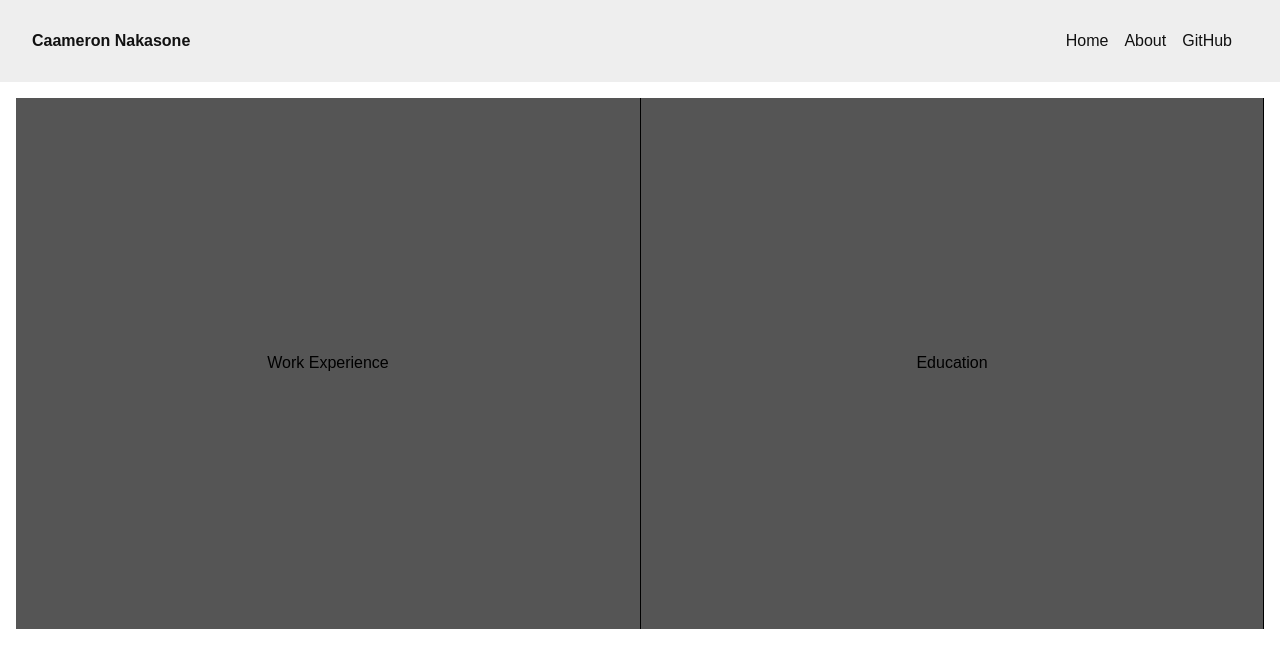
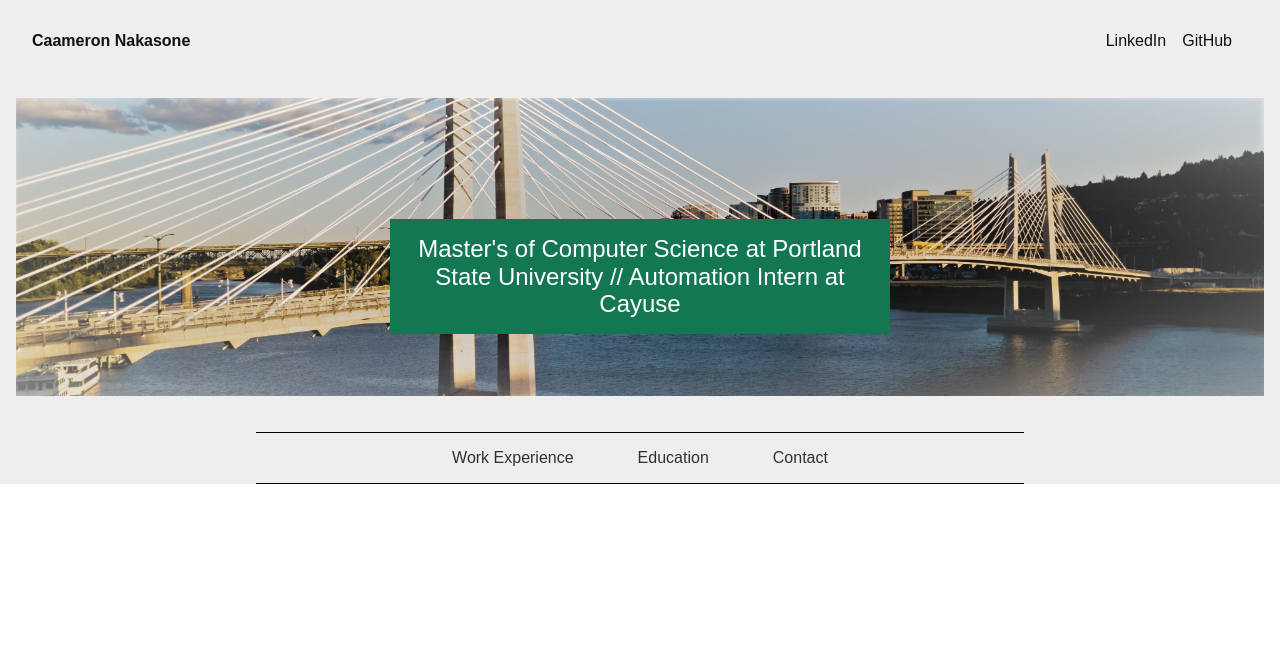
Before and after one commit to caameron/portfolio-gatsby, a Gatsby site: page / in a window 1280 px wide. Built offline with nearby package versions, Linux system fonts and the light colour scheme; Gatsby itself is replaced by a stand-in of ours; a small style sheet from the web is missing.

Commit message:
header and navbars setup

```diff
--- a/gatsby-browser.js
+++ b/gatsby-browser.js
@@ -1,2 +1,3 @@
 import "./src/layouts/tachyons/css/tachyons.css"
 import "./node_modules/tachyons-animate/css/tachyons-animate.css"
+import "./src/layouts/tachyons/css/portfolio.css"
--- /dev/null
+++ b/src/components/contentContainer.js
@@ -0,0 +1,6 @@
+import React from 'react'
+
+export default () => (
+    <div class="center ma4">
+    </div>
+)
--- /dev/null
+++ b/src/components/contentNav.js
@@ -0,0 +1,11 @@
+import React from 'react';
+
+export default () => (
+    <div>
+         <nav class="bt bb tc mw7 center mt4">
+            <a class="f6 f5-l link bg-animate black-80 hover-bg-lightest-blue dib pa3 ph4-l" href="/">Work Experience</a>
+            <a class="f6 f5-l link bg-animate black-80 hover-bg-light-green dib pa3 ph4-l" href="/portfolio">Education</a>
+            <a class="f6 f5-l link bg-animate black-80 hover-bg-light-yellow dib pa3 ph4-l" href="/contact">Contact</a>
+         </nav>
+    </div>
+)
--- a/src/components/header.js
+++ b/src/components/header.js
@@ -1,6 +1,13 @@
 import React from 'react'
+import picture from "../../pictures/bridge-2.jpg"
 
 export default() => (
-
+  <div class="center dt w-100 headerPort">
+    <img src={picture} alt="header Photo"/>
+    <div class="overImage black w-40 pa3 bg-dark-green white tc">
+      Master's of Computer Science at Portland State University
+      // Automation Intern at Cayuse
+    </div>
+  </div>
 
 )
--- a/src/components/navbar.js
+++ b/src/components/navbar.js
@@ -4,8 +4,7 @@ export default () => (
     <nav class="pa3 pa4-ns flex justify-between bg-light-gray">
       <a class="link dim near-black b f6 f5-ns dib mr3 tl" href="#" title="Name">Caameron Nakasone</a>
       <div>
-         <a class="link dim near-black    f6 f5-ns dib mr3 tr" href="#" title="Home">Home</a>
-         <a class="link dim near-black    f6 f5-ns dib mr3 tr" href="#" title="About">About</a>
+         <a class="link dim near-black    f6 f5-ns dib mr3 tr" href="#" title="About">LinkedIn</a>
          <a class="link dim near-black    f6 f5-ns dib mr3 tr" href="#" title="Store">GitHub</a>
       </div>
     </nav>
--- a/src/components/verticalBody.js
+++ /dev/null
@@ -1,14 +0,0 @@
-import React from 'react'
-
-export default () => (
-    <div class="dt dt--fixed center ma2">
-        <div class="dtc tc pv7 bg-mid-gray">
-            Work Experience
-        </div>
-        <div class="dtc tc pv7 bl br bg-mid-gray">
-            Education
-        </div>
-
-
-    </div>
-)
--- /dev/null
+++ b/src/layouts/tachyons/css/portfolio.css
@@ -0,0 +1,13 @@
+
+.headerPort {
+    position: relative;
+}
+
+.overImage {
+    position: absolute;
+    top: 40%;
+    left: 30%;
+    font-family: Quicksand,sans-serif;
+    font-size: 1.5rem;
+
+}
--- a/src/pages/index.js
+++ b/src/pages/index.js
@@ -1,14 +1,17 @@
 import React from 'react'
 import { Link } from "gatsby"
 import Navbar from "../components/navbar"
-import VerticalBody from "../components/verticalBody"
+import ContentContainer from "../components/contentContainer"
+import Header from "../components/header"
+import ContentNav from "../components/ContentNav"
 
 const IndexPage = () => (
-  <div >
+  <div class="bg-light-gray">
     <Navbar />
     <div class="ma3">
-
-      <VerticalBody />
+      <Header />
+      <ContentNav />
+      <ContentContainer />
     </div>
 
   </div>
```
Also changed, not shown: pictures/bridge-2.jpg (added), pictures/portland.jpg (added), 2 other files.
